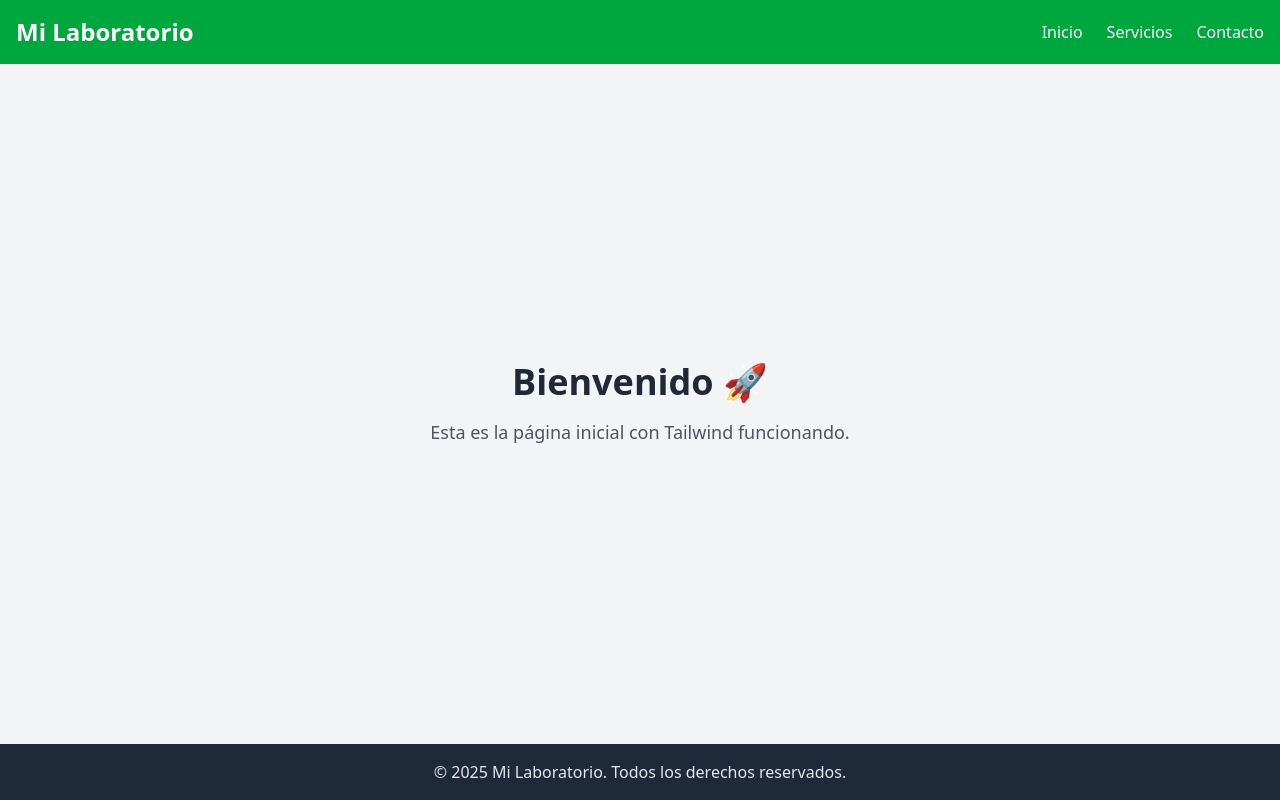
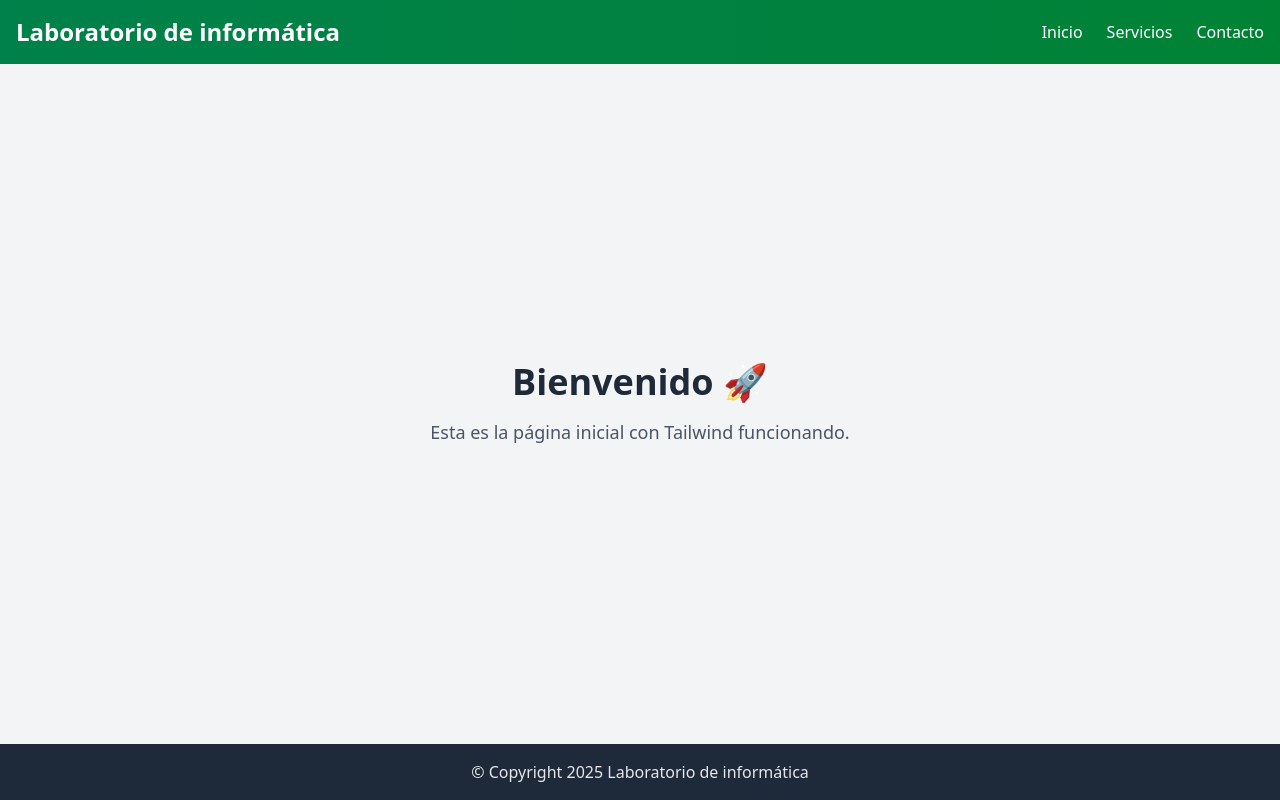
Before and after one commit to Meperd0wnas/Pagina, a React (Vite) app: page / in a window 1280 px wide. Built offline with nearby package versions, Linux system fonts and the light colour scheme.

Commit message:
correccion de homePage

```diff
--- a/src/App.jsx
+++ b/src/App.jsx
@@ -1,34 +1,27 @@
+import HomePage from "./pages/HomePage";
+
 export default function App() {
   return (
     <div className="flex flex-col min-h-screen bg-gray-100">
       {/* NAVBAR */}
-      <header className="bg-green-600 text-white p-4">
+      <header className="bg-gradient-to-r from-[#00814b] to-green-700 text-white p-4">
         <nav className="max-w-7xl mx-auto flex justify-between items-center">
-          <h1 className="text-2xl font-bold">Mi Laboratorio</h1>
+          <h1 className="text-2xl font-bold">Laboratorio de informática</h1>
           <div className="space-x-6">
-            <button className="hover:underline">Inicio</button>
-            <button className="hover:underline">Servicios</button>
-            <button className="hover:underline">Contacto</button>
+            <button className="hover:text-yellow-300 transition-colors">Inicio</button>
+            <button className="hover:text-yellow-300 transition-colors">Servicios</button>
+            <button className="hover:text-yellow-300 transition-colors">Contacto</button>
           </div>
         </nav>
       </header>
 
       {/* CONTENIDO PRINCIPAL */}
-      <main className="flex-grow flex items-center justify-center">
-        <div className="text-center">
-          <h2 className="text-4xl font-bold text-gray-800 mb-4">
-            Bienvenido 🚀
-          </h2>
-          <p className="text-lg text-gray-600">
-            Esta es la página inicial con Tailwind funcionando.
-          </p>
-        </div>
-      </main>
+      <HomePage />
 
       {/* FOOTER */}
       <footer className="bg-gray-800 text-gray-200 py-4 mt-auto">
         <div className="max-w-7xl mx-auto text-center">
-          © 2025 Mi Laboratorio. Todos los derechos reservados.
+          © Copyright 2025 Laboratorio de informática
         </div>
       </footer>
     </div>
--- a/src/pages/HomePage.jsx
+++ b/src/pages/HomePage.jsx
@@ -1,21 +1,17 @@
 // src/pages/HomePage.jsx
 import React from "react";
-import Navbar from "../components/Navbar";
-import Hero from "../components/Hero";
-import Features from "../components/Features";
-import Stats from "../components/Stats";
-import ContactCta from "../components/ContactCta";
-import Footer from "../components/Footer";
 
 export default function HomePage() {
   return (
-    <>
-      <Navbar />
-      <Hero />
-      <Features />
-      <Stats />
-      <ContactCta />
-      <Footer />
-    </>
+    <main className="flex-grow flex items-center justify-center">
+      <div className="text-center">
+        <h2 className="text-4xl font-bold text-gray-800 mb-4">
+          Bienvenido 🚀
+        </h2>
+        <p className="text-lg text-gray-600">
+          Esta es la página inicial con Tailwind funcionando.
+        </p>
+      </div>
+    </main>
   );
 }
```
